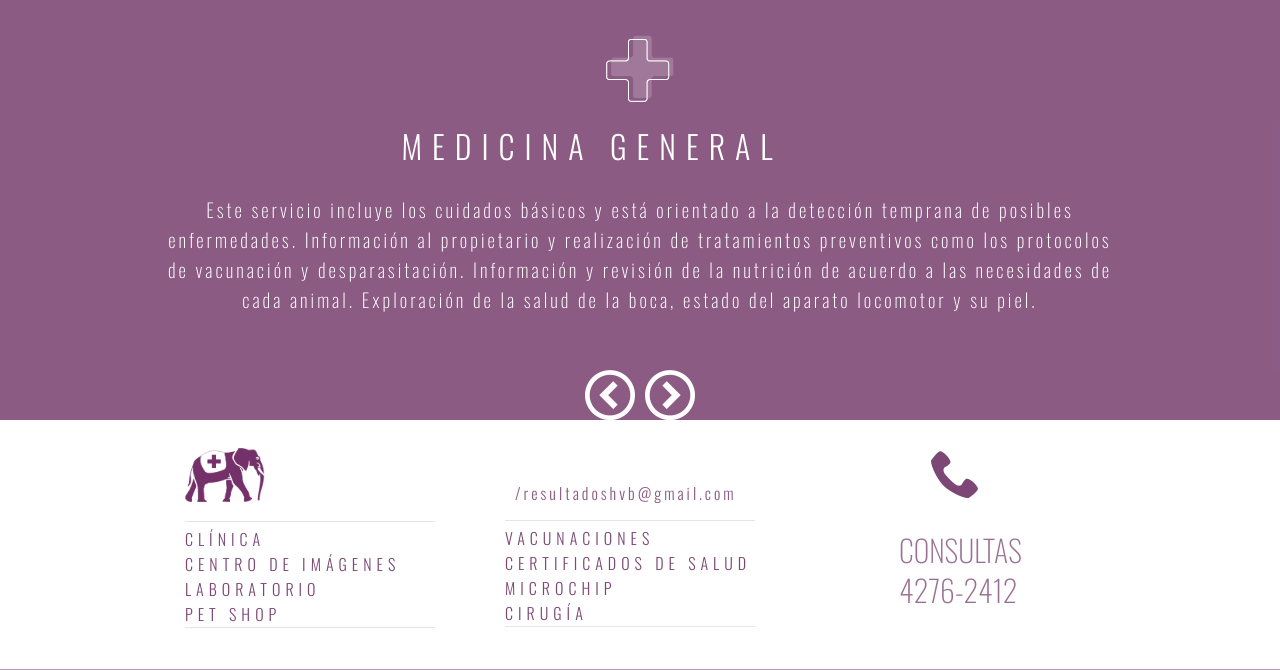
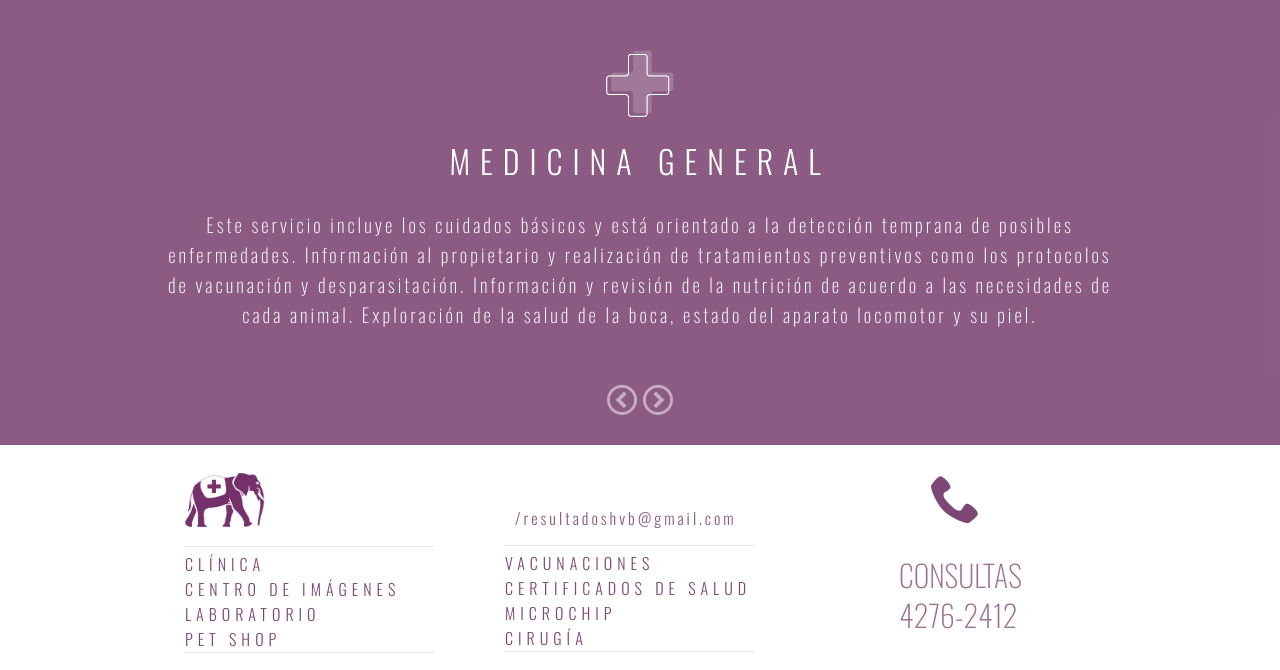
Before and after one commit to nehuensanzo/hospitalveterinariobanfield, a PHP site: page /servicios.php in a window 1280 px wide. Shown: the part 136-806 px from the top of the page. Run offline with PHP 8.4, Linux system fonts and the light colour scheme; some web fonts are replaced.

Commit message:
arreglar felchar y seccion servicios

```diff
--- a/css/servicios.css
+++ b/css/servicios.css
@@ -9,7 +9,7 @@ font-family: 'Oswald', sans-serif;*/
 
 .tituloServicio{
 	line-height: 60px;
-	width: 100%;
+	width: 960px;
 	float:left;
 	margin: 0 auto;
 	font-family: 'Oswald', sans-serif;
@@ -21,6 +21,8 @@ font-family: 'Oswald', sans-serif;*/
 
 .tituloNuestrosServicios {
 	padding-top: 60px;
+	text-align: center;
+
 }
 
 .descripcionServicio{
@@ -50,8 +52,8 @@ font-family: 'Oswald', sans-serif;*/
 
 .contenedor {
 	display: block;
-	float: left;
-	padding-top: 20px;
+	position: relative;
+	padding-top: 35px;
 	padding-bottom: 150px;
 	height: 200px;
 	width: 90%;
@@ -62,26 +64,33 @@ font-family: 'Oswald', sans-serif;*/
 	background-color:rgba(110,51,102,0.8);
 }
 
-#slider{
-	width: 100%;
-	display: block;
-	text-align: center;
-	position: relative;
-}
+
 
 #flechaderecha {
 	width: 100px;
+	opacity: 0.5;
+	transition: all 1s ease;
 }
+#flechaderecha:hover {
+	opacity: 1;
+}
+
 #flechaizquierda {
 	width: 100px;
+	opacity: 0.5;
+	transition: all 1s ease;
 }
+#flechaizquierda:hover {
+	opacity: 1;
+}
+
 
 .flechas{
 	display: block;
-	font-size: 50px;
+	font-size: 30px;
 	cursor: pointer;
 	text-align: center;
-	color: red;
+	padding-bottom: 30px;
 }
 
 
--- a/servicios.php
+++ b/servicios.php
@@ -25,9 +25,9 @@
 	<?php include ('inc/cabezal.php'); ?>
 	<div class="general">
 		<div class="holder">
-			<div id="slider" class="cycle-slideshow"
+			<div class="cycle-slideshow"
 					data-cycle-fx="scrollHorz"
-					data-cycle-speed="500"
+					data-cycle-speed="2500"
 					data-cycle-pause-on-hover="true"
 					data-cycle-slides="div"
 					data-cycle-prev="#flechaizquierda"
@@ -85,11 +85,10 @@
 				<div class="contenedor">
 					<img class="imagenServicio" src="img/carrito.png" alt="pulmones"/>
 					<h1 class="tituloServicio">TIENDA ESPECIALIZADA</h1>
-					<p class="descripcionServicio">En nuestras instalaciones dispones de todo tipo de productos <br/> para el bienestar del animal con la ventaja de poder recomendarte lo más adecuado en cada caso.
-				</p>
+					<p class="descripcionServicio">En nuestras instalaciones dispones de todo tipo de productos <br/> para el bienestar del animal con la ventaja de poder recomendarte lo más adecuado en cada caso.</p>
+				</div>
 			</div>
 		</div>
-	</div>
 		<div class="flechas">
 			<span class="icon-circle-left" id="flechaizquierda"></span>
 			<span class="icon-circle-right" id="flechaderecha"></span>
```
